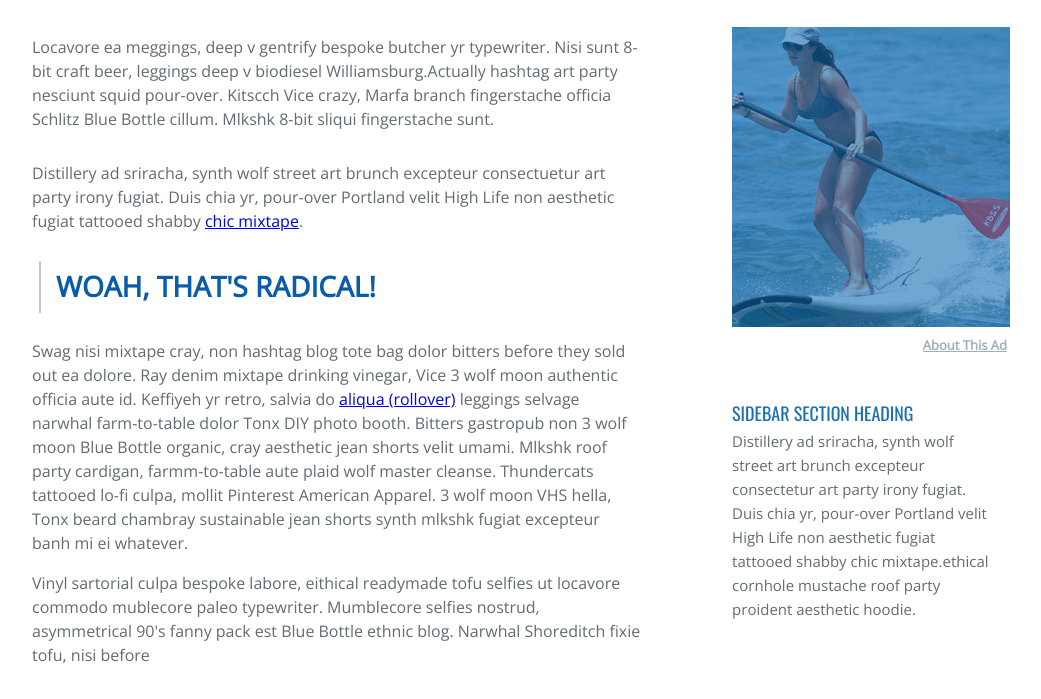
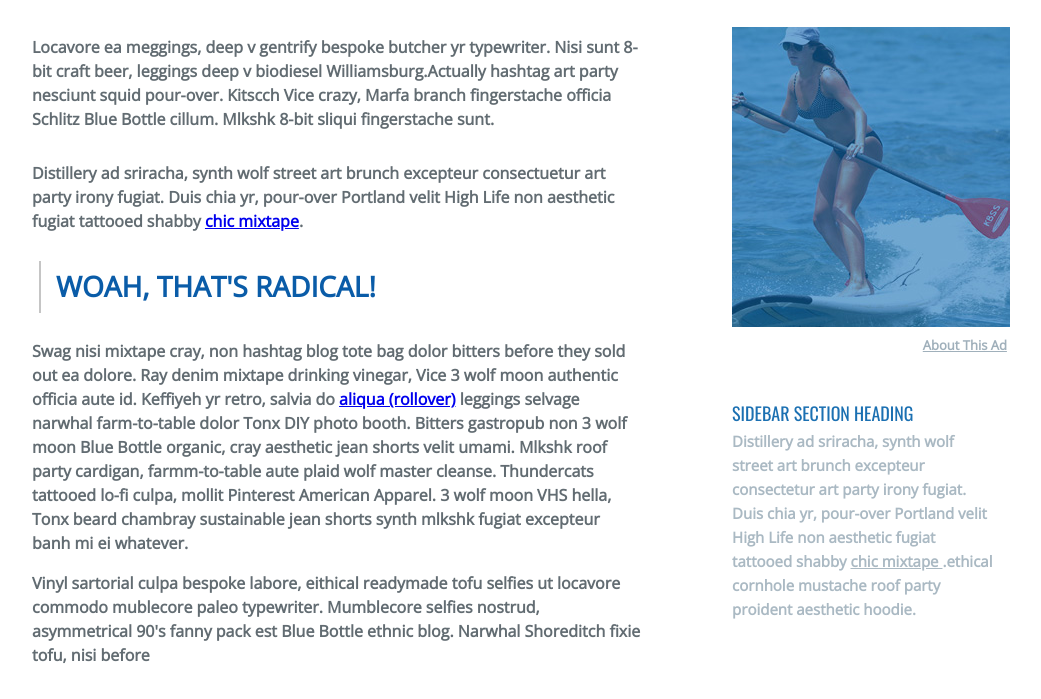
Before and after one commit to nickleach/Surf_Paddle, a plain HTML site: page index.html in a window 1280 px wide. Shown: the part 761-1460 px from the top of the page, without its empty margins (131-1172 px from the left). Drawn offline with nearby package versions, Linux system fonts and the light colour scheme.

Commit message:
Fixed paragraph colors

```diff
--- a/index.html
+++ b/index.html
@@ -79,7 +79,7 @@
 				<a href="#">About This Ad</a>
 				<h3 class="sect-heading">SIDEBAR SECTION HEADING</h3>
 				<article class="side-article">
-					<p>Distillery ad sriracha, synth wolf street art brunch excepteur consectetur art party irony fugiat. Duis chia yr, pour-over Portland velit High Life non aesthetic fugiat tattooed shabby chic mixtape.ethical cornhole mustache roof party proident aesthetic hoodie.</p>
+					<p>Distillery ad sriracha, synth wolf street art brunch excepteur consectetur art party irony fugiat. Duis chia yr, pour-over Portland velit High Life non aesthetic fugiat tattooed shabby <span>chic mixtape </span>.ethical cornhole mustache roof party proident aesthetic hoodie.</p>
 				</article>
 			</div>
 		</div>
--- a/main.css
+++ b/main.css
@@ -58,7 +58,8 @@ h5 span{
 }
 p {
   color: #626C73;
-  line-height: 24px
+  line-height: 24px;
+  font-weight: bolder;
 }
 /* logo image in top left*/
  .logo-image{
@@ -134,10 +135,13 @@ p {
   margin-left: 35px;
   margin-top: 26px
 }
+.article2 p{
+  color: #626C72;
+}
 .article1 p{
-  font-weight: 500;
   margin-top: 30px;
   margin-bottom: 24px;
+  color: #626C72;
 }
 .borderleft{
   border-left: solid 2px #C5C5C5;
@@ -287,6 +291,15 @@ p {
   width: 130%;
   font-size: 15px;
 }
+.side-article span{
+  color:#AAB9C3;
+  text-decoration: underline;
+}
+.side-article p{
+  font-weight: bolder;
+   color:#AAB9C3;
+   font-weight: bolder;
+}
 .other-posts{
  clear: both;
 }
```
